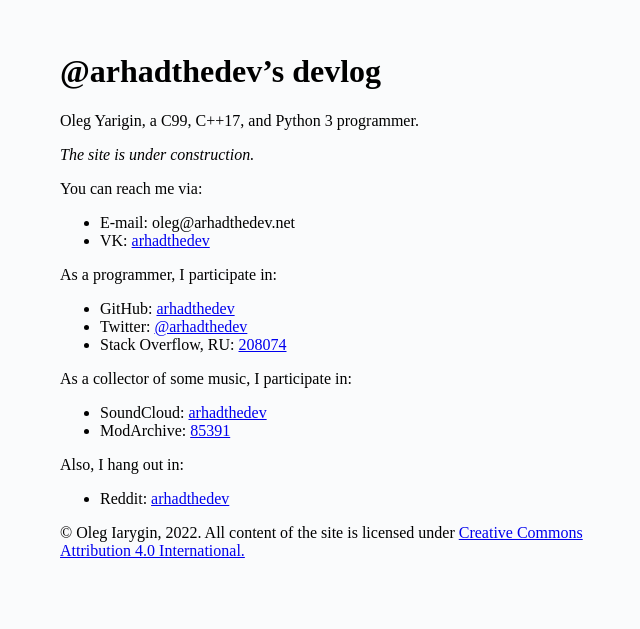
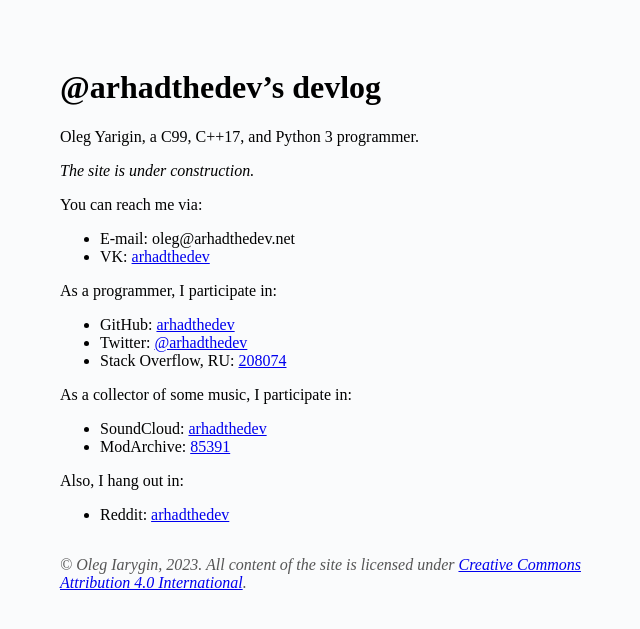
Before and after one commit to arhadthedev/arhadthedev, a Jekyll site: the page built from index.htm, in a window 1280 px wide. Shown: the top 629 px of the page, without its empty margins (276-916 px from the left). Built offline with Jekyll 4.4.1, drawn with Linux system fonts in a browser that asks for light colours.

Commit message:
Fix copyright footer style to not pull attention ina new layout

```diff
--- a/_layouts/default.html
+++ b/_layouts/default.html
@@ -13,8 +13,14 @@
 
 			body {
 				max-width: 38rem;
-				padding: 2rem;
+				padding: 3rem;
 				margin: auto
+			}
+
+			footer {
+				font-style: italic;
+				color: #555;
+				margin-top: 2em;
 			}
 		</style>
 	</head>
@@ -26,7 +32,7 @@
 		{{ content }}
 
 		<footer>
-			<p>© Oleg Iarygin, 2022. All content of the site is licensed under <a href="https://creativecommons.org/licenses/by/4.0/legalcode">Creative Commons Attribution 4.0 International.</a>
+			<p>© Oleg Iarygin, 2023. All content of the site is licensed under <a href="https://creativecommons.org/licenses/by/4.0/legalcode">Creative Commons Attribution 4.0 International</a>.
 		</footer>
 	</body>
 </html>
```
